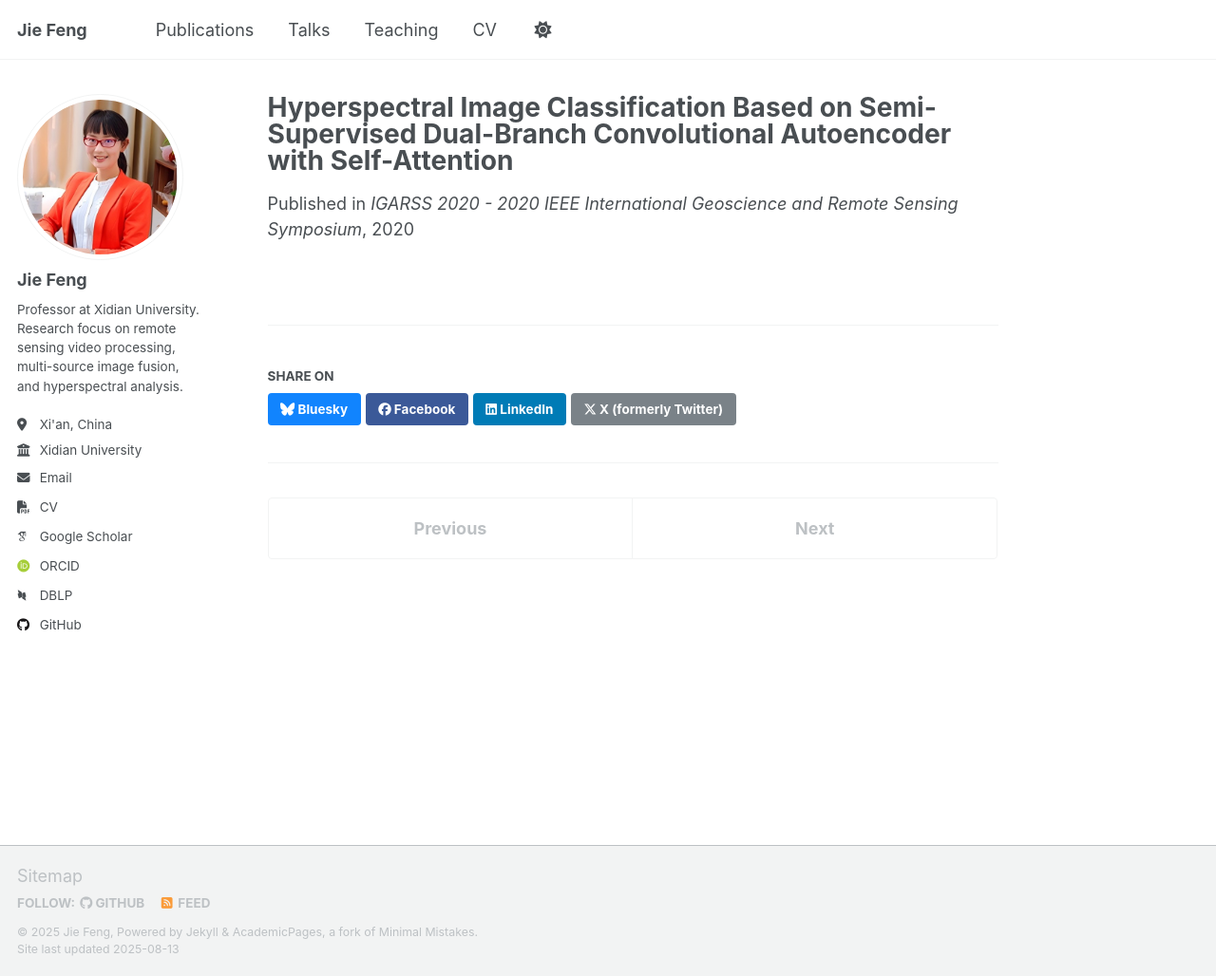
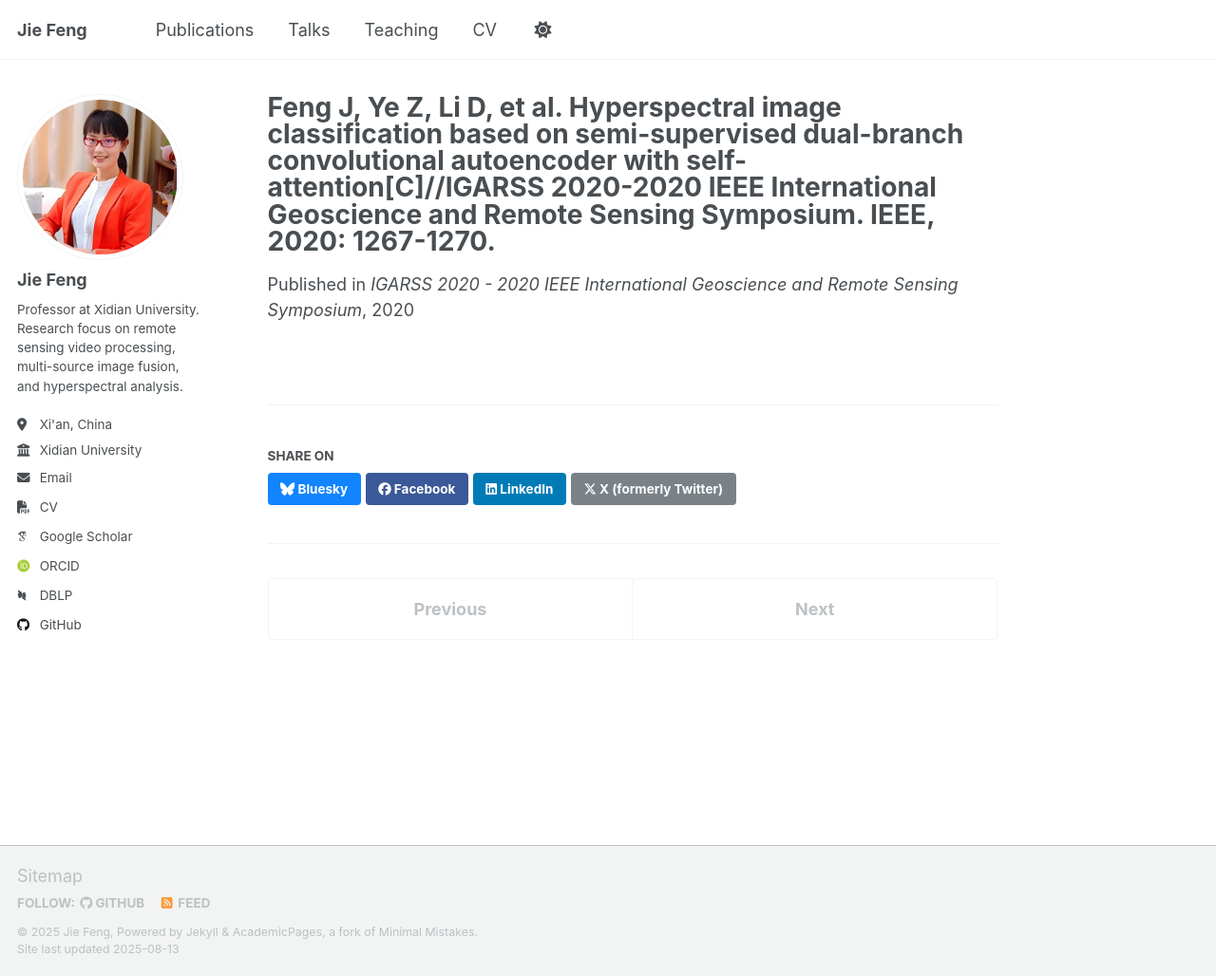
Before and after one commit to jiefeng0109/jiefeng0109.github.io, a Jekyll site: the page built from _publications/2020-09-26-paper-title-number-14.md, in a window 1280 px wide and 1028 px high. Shown: the whole window at 95% size. Built offline with Jekyll 4.4.1, drawn with Linux system fonts in a browser that asks for light colours; some web fonts are replaced; a script that is not in the unit is left out.

Commit message:
Update 2020-09-26-paper-title-number-14.md

```diff
--- a/_publications/2020-09-26-paper-title-number-14.md
+++ b/_publications/2020-09-26-paper-title-number-14.md
@@ -1,5 +1,5 @@
 ---
-title: "Hyperspectral Image Classification Based on Semi-Supervised Dual-Branch Convolutional Autoencoder with Self-Attention"
+title: "Feng J, Ye Z, Li D, et al. Hyperspectral image classification based on semi-supervised dual-branch convolutional autoencoder with self-attention[C]//IGARSS 2020-2020 IEEE International Geoscience and Remote Sensing Symposium. IEEE, 2020: 1267-1270."
 collection: publications
 category: manuscripts
 permalink: /publication/2020-09-26-paper-title-number-14
```
